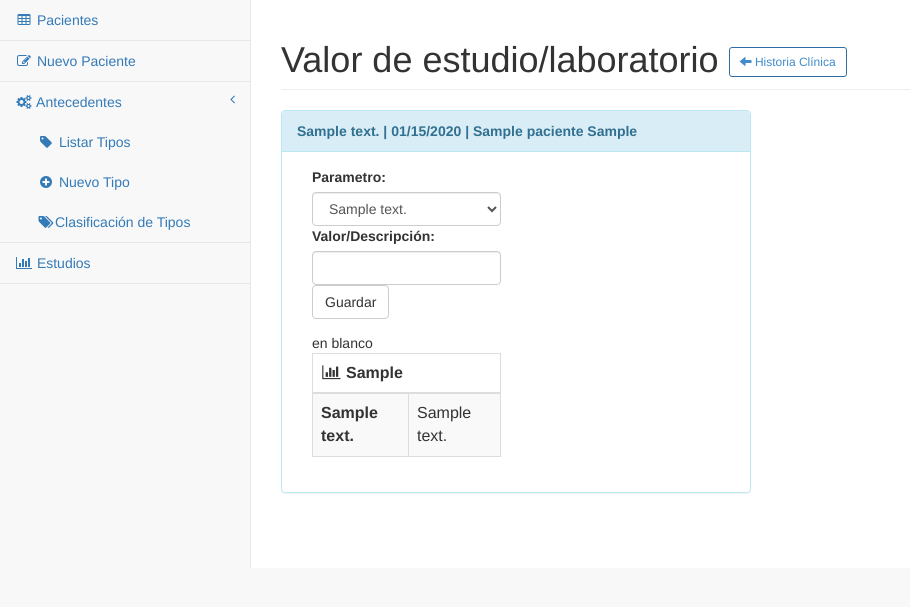
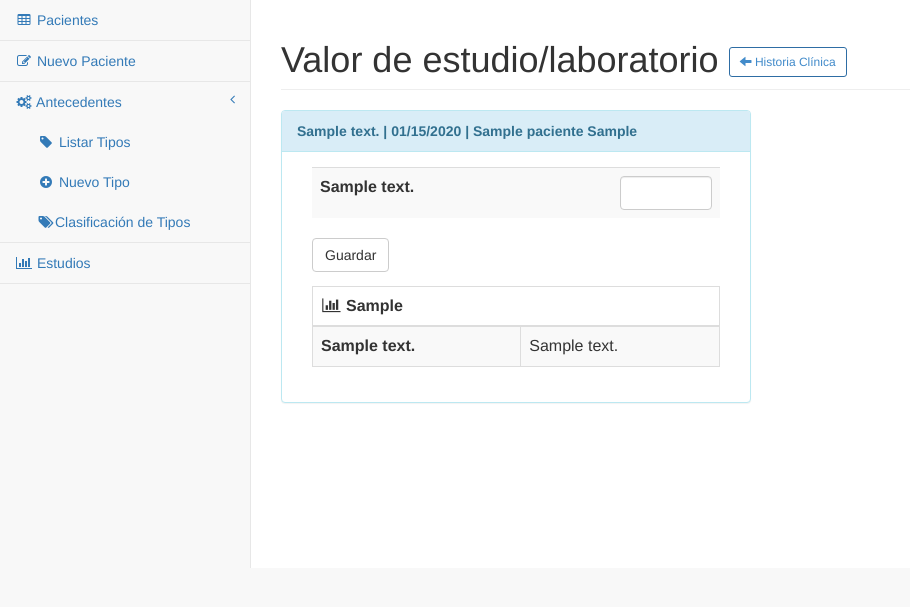
Before and after one commit to emilopez/fava, a Django app: page /resultado/1/estudio/1/nuevovalor in a window 1280 px wide. Shown: the part 51-658 px from the top of the page, without its empty margins (0-910 px from the left). Run offline with Django 3.2, Linux system fonts and the light colour scheme; a user stored in the database is signed in; tables that the repository leaves empty hold one stand-in row (values such as "Sample post"); parts of the project's set-up code (start-up, migrations or seed data) failed here and were passed over; some libraries are stand-ins or nearby versions.

Commit message:
cargar valores de resultados de estudios

```diff
--- a/hc/templates/hc/valor_editar.html
+++ b/hc/templates/hc/valor_editar.html
@@ -17,16 +17,22 @@
         <div class="panel panel-info">
             <div class="panel-heading"><b>{{ estudio.texto }} | {{ resultado.fecha|date:"SHORT_DATE_FORMAT" }} | {{ resultado.paciente }}</b></div>
             <div class="panel-body">
-                <div class="col-lg-6">
+                <div class="col-lg-12">
                         <form method="POST" role="form">{% csrf_token %}
-                        <!-- {{ form.as_p }} -->
+                            <table class="table table-striped">
+                            <tbody>
                                 {{ formset.management_form}}
                                 {% for form in formset %}
-                            {{ form.as_table }}
+                                <tr>
+                                    {{ form.parametro.as_hidden }}
+                                    <th style="width: 300px;">{{ form.texto.label_tag }}</th>
+                                    <td>{{ form.texto }}</td>
+                                </tr>
                                 {% endfor %}
+                            </tbody>
+                            </table>
                             <button type="submit" class="btn btn-default">Guardar</button>
                         </form>
-                    {{ msg }}
                     <table class="table table-bordered table-striped">
                         <thead>
                             <tr>
--- a/hc/views.py
+++ b/hc/views.py
@@ -256,23 +256,20 @@ def nuevo_valor(request, pk_resultado, pk_estudio):
     ValorFormSet = formset_factory(ValorForm, extra=len(parametros))
     if request.POST:
         formset = ValorFormSet(request.POST)
-        print(formset.cleaned_data)
         if formset.is_valid():
-            msg = "todo ok"
             for form in formset:
                 valor = form.save(commit=False)
                 valor.resultado = resultado
                 valor.save()
-        else:
-            msg = "error"
+        return redirect('nuevo_valor', pk_resultado=pk_resultado, pk_estudio=pk_estudio)
     else:
-        msg = "en blanco"
         formset = ValorFormSet()
         i = 0
         for f in formset:
             f.fields['parametro'] = forms.ModelChoiceField(parametros, widget=forms.Select(attrs={'class': 'form-control'}))
             f.fields['parametro'].initial = parametros[i]
+            f.fields['texto'].label = str(parametros[i])
             i += 1
             # f.fields['parametro'].choices = [(i.id, str(i).upper()) for i in parametros]
 
-    return render(request, 'hc/valor_editar.html', {'formset':formset, 'estudio':estudio, 'resultado':resultado, 'msg':msg})
+    return render(request, 'hc/valor_editar.html', {'formset':formset, 'estudio':estudio, 'resultado':resultado})
```
Lines whose indentation alone changed are shown as unchanged.
